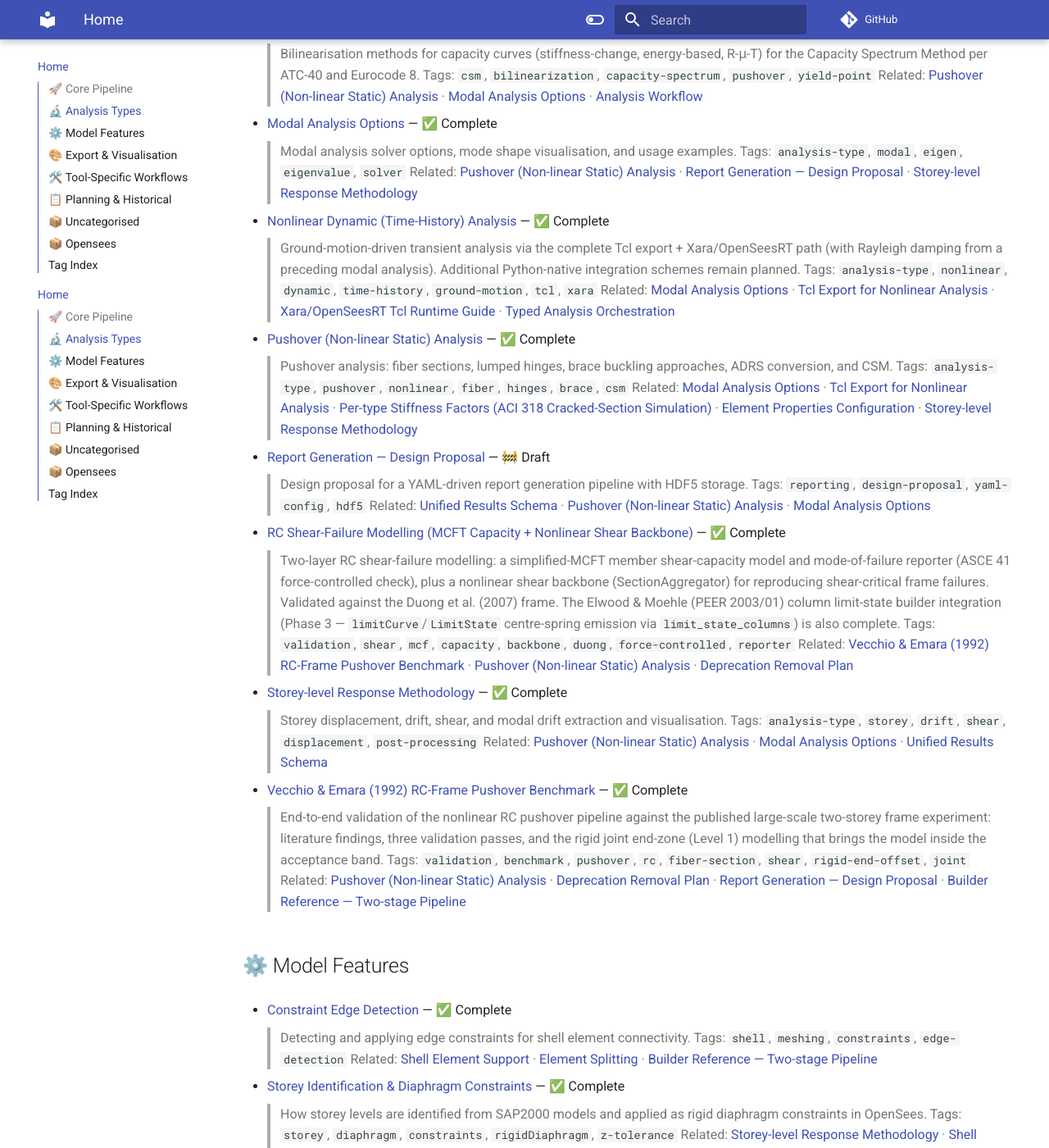
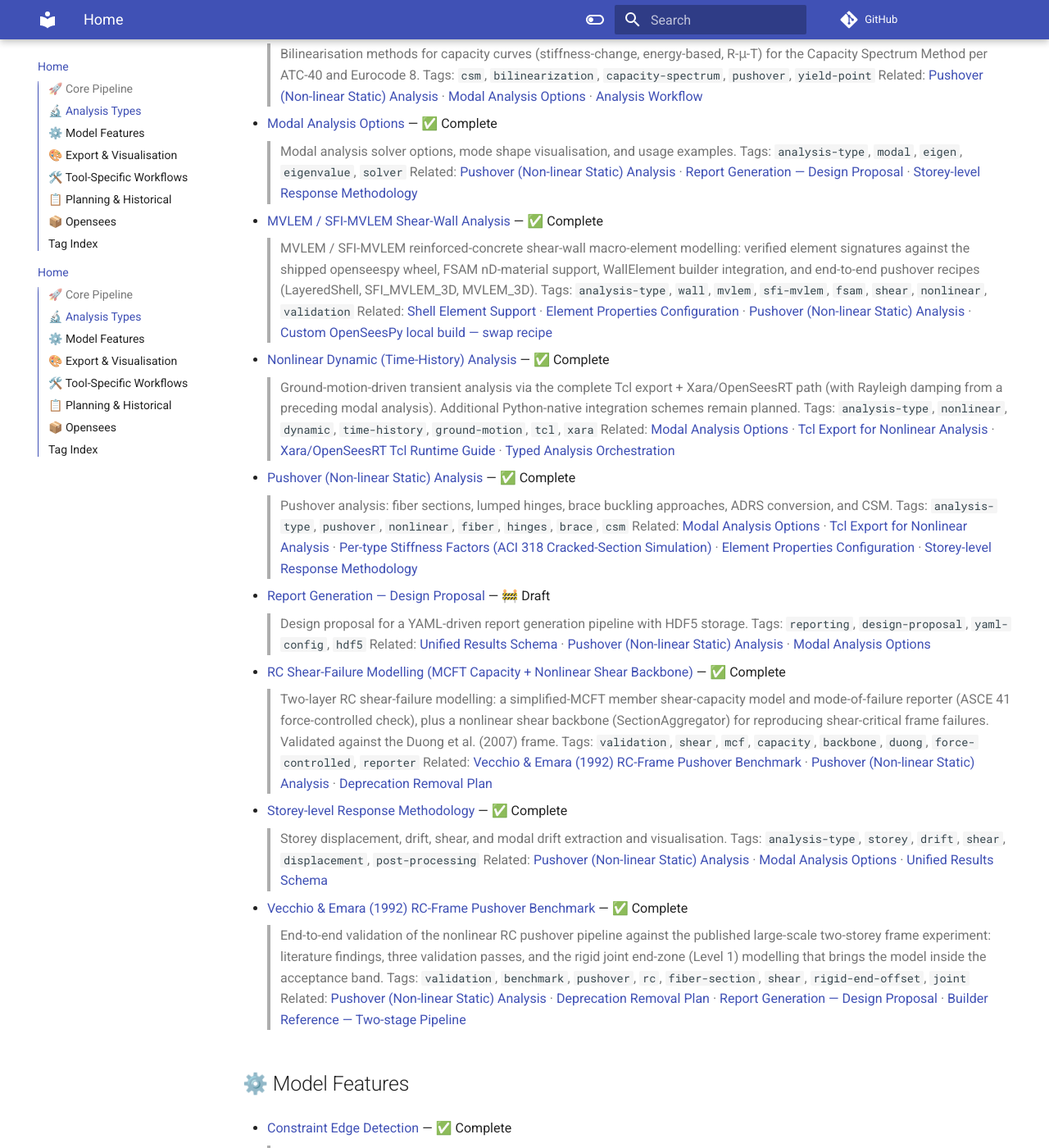
Before and after one commit to boustrephon/fea_toolkit, an MkDocs documentation site: the page built from docs/README.md, in a window 1280 px wide and 1400 px high, scrolled down 1158 px. Shown: the whole window at 82% size. Built offline with MkDocs 1.6.1 and Material for MkDocs 9.7.7, drawn with Linux system fonts in a browser that asks for light colours; comment, search, counter and statistics services are not loaded; some of the changed text lies outside the part shown.

Commit message:
docs(mvlem): add YAML front-matter to the MVLEM wall analysis guide and regenerate the index
The guide gains the standard front-matter block (title, description, status complete, tags, category analysis-types, related) so it is categorized under Analysis Types instead of Uncategorised.

docs/README.md is regenerated via docs/_generate_index.py; the tag index gains the new tags and the guide's status/related metadata is reflected.

```diff
--- a/docs/README.md
+++ b/docs/README.md
@@ -52,6 +52,11 @@ for automated cross-referencing.
   Tags: `analysis-type`, `modal`, `eigen`, `eigenvalue`, `solver`
   Related: [Pushover (Non-linear Static) Analysis](pushover_analysis.md) · [Report Generation — Design Proposal](report_generation.md) · [Storey-level Response Methodology](storey_response.md)
 
+- [MVLEM / SFI-MVLEM Shear-Wall Analysis](mvlem_wall_analysis.md) — ✅ Complete
+  > MVLEM / SFI-MVLEM reinforced-concrete shear-wall macro-element modelling: verified element signatures against the shipped openseespy wheel, FSAM nD-material support, WallElement builder integration, and end-to-end pushover recipes (LayeredShell, SFI_MVLEM_3D, MVLEM_3D).
+  Tags: `analysis-type`, `wall`, `mvlem`, `sfi-mvlem`, `fsam`, `shear`, `nonlinear`, `validation`
+  Related: [Shell Element Support](shell_support.md) · [Element Properties Configuration](element_properties_config.md) · [Pushover (Non-linear Static) Analysis](pushover_analysis.md) · [Custom OpenSeesPy local build — swap recipe](openseespy_local_build.md)
+
 - [Nonlinear Dynamic (Time-History) Analysis](nonlinear_dynamic_analysis.md) — ✅ Complete
   > Ground-motion-driven transient analysis via the complete Tcl export + Xara/OpenSeesRT path (with Rayleigh damping from a preceding modal analysis). Additional Python-native integration schemes remain planned.
   Tags: `analysis-type`, `nonlinear`, `dynamic`, `time-history`, `ground-motion`, `tcl`, `xara`
@@ -68,7 +73,7 @@ for automated cross-referencing.
   Related: [Unified Results Schema](results_schema.md) · [Pushover (Non-linear Static) Analysis](pushover_analysis.md) · [Modal Analysis Options](modal_analysis.md)
 
 - [RC Shear-Failure Modelling (MCFT Capacity + Nonlinear Shear Backbone)](shear_failure_modelling.md) — ✅ Complete
-  > Two-layer RC shear-failure modelling: a simplified-MCFT member shear-capacity model and mode-of-failure reporter (ASCE 41 force-controlled check), plus a nonlinear shear backbone (SectionAggregator) for reproducing shear-critical frame failures. Validated against the Duong et al. (2007) frame. The Elwood & Moehle (PEER 2003/01) column limit-state builder integration (Phase 3 — `limitCurve`/`LimitState` centre-spring emission via `limit_state_columns`) is also complete.
+  > Two-layer RC shear-failure modelling: a simplified-MCFT member shear-capacity model and mode-of-failure reporter (ASCE 41 force-controlled check), plus a nonlinear shear backbone (SectionAggregator) for reproducing shear-critical frame failures. Validated against the Duong et al. (2007) frame.
   Tags: `validation`, `shear`, `mcf`, `capacity`, `backbone`, `duong`, `force-controlled`, `reporter`
   Related: [Vecchio & Emara (1992) RC-Frame Pushover Benchmark](vecchio_emara_benchmark.md) · [Pushover (Non-linear Static) Analysis](pushover_analysis.md) · [Deprecation Removal Plan](deprecation_plan.md)
 
@@ -208,11 +213,6 @@ for automated cross-referencing.
   Related: [Unified Results Schema](results_schema.md) · [Pushover (Non-linear Static) Analysis](pushover_analysis.md) · [Visualisation Toolkit](viewer.md)
 
 
-## 📦 Uncategorised
-
-- [Mvlem Wall Analysis](mvlem_wall_analysis.md)
-
-
 ## 📦 Opensees
 
 - [Custom OpenSeesPy local build — swap recipe](openseespy_local_build.md) — 🚧 Draft
@@ -230,7 +230,7 @@ Tags across all documentation files:
 - **`ai`** — [llm_guide.md](llm_guide.md)
 - **`analysis`** — [analysis.md](analysis.md)
 - **`analysis-builder`** — [builder_reference.md](builder_reference.md), [layered_analysis_workflow.md](layered_analysis_workflow.md)
-- **`analysis-type`** — [modal_analysis.md](modal_analysis.md), [nonlinear_dynamic_analysis.md](nonlinear_dynamic_analysis.md), [pushover_analysis.md](pushover_analysis.md), [storey_response.md](storey_response.md)
+- **`analysis-type`** — [modal_analysis.md](modal_analysis.md), [mvlem_wall_analysis.md](mvlem_wall_analysis.md), [nonlinear_dynamic_analysis.md](nonlinear_dynamic_analysis.md), [pushover_analysis.md](pushover_analysis.md), [storey_response.md](storey_response.md)
 - **`api-reference`** — [llm_guide.md](llm_guide.md)
 - **`architecture`** — [analysis.md](analysis.md), [analysis_builder_migration_plan.md](analysis_builder_migration_plan.md), [builder_reference.md](builder_reference.md), [dev_notes.md](dev_notes.md), [layered_analysis_workflow.md](layered_analysis_workflow.md), [sap_ids_vs_tags.md](sap_ids_vs_tags.md), [workflow.md](workflow.md)
 - **`area-elements`** — [shell_support.md](shell_support.md)
@@ -273,6 +273,7 @@ Tags across all documentation files:
 - **`fiber`** — [element_properties_config.md](element_properties_config.md), [pushover_analysis.md](pushover_analysis.md), [rc_rectangular_section_workflow.md](rc_rectangular_section_workflow.md)
 - **`fiber-section`** — [vecchio_emara_benchmark.md](vecchio_emara_benchmark.md)
 - **`force-controlled`** — [shear_failure_modelling.md](shear_failure_modelling.md)
+- **`fsam`** — [mvlem_wall_analysis.md](mvlem_wall_analysis.md)
 - **`geometry`** — [rhino_export.md](rhino_export.md)
 - **`gravity`** — [xara_gravity_and_solver.md](xara_gravity_and_solver.md)
 - **`ground-motion`** — [nonlinear_dynamic_analysis.md](nonlinear_dynamic_analysis.md)
@@ -299,7 +300,8 @@ Tags across all documentation files:
 - **`migration`** — [analysis_builder_migration_plan.md](analysis_builder_migration_plan.md)
 - **`modal`** — [modal_analysis.md](modal_analysis.md)
 - **`modifiers`** — [stiffness_factors.md](stiffness_factors.md)
-- **`nonlinear`** — [element_properties_config.md](element_properties_config.md), [nonlinear_dynamic_analysis.md](nonlinear_dynamic_analysis.md), [pushover_analysis.md](pushover_analysis.md), [xara_pushover_workflow.md](xara_pushover_workflow.md)
+- **`mvlem`** — [mvlem_wall_analysis.md](mvlem_wall_analysis.md)
+- **`nonlinear`** — [element_properties_config.md](element_properties_config.md), [mvlem_wall_analysis.md](mvlem_wall_analysis.md), [nonlinear_dynamic_analysis.md](nonlinear_dynamic_analysis.md), [pushover_analysis.md](pushover_analysis.md), [xara_pushover_workflow.md](xara_pushover_workflow.md)
 - **`notes`** — [dev_notes.md](dev_notes.md)
 - **`npz`** — [pushover_results_storage_viz.md](pushover_results_storage_viz.md), [results_schema.md](results_schema.md)
 - **`opensees`** — [sap_ids_vs_tags.md](sap_ids_vs_tags.md), [tcl_export.md](tcl_export.md)
@@ -326,7 +328,8 @@ Tags across all documentation files:
 - **`schema`** — [results_schema.md](results_schema.md)
 - **`scripting`** — [tcl_export.md](tcl_export.md)
 - **`sections`** — [rc_rectangular_section_workflow.md](rc_rectangular_section_workflow.md)
-- **`shear`** — [shear_failure_modelling.md](shear_failure_modelling.md), [storey_response.md](storey_response.md), [vecchio_emara_benchmark.md](vecchio_emara_benchmark.md)
+- **`sfi-mvlem`** — [mvlem_wall_analysis.md](mvlem_wall_analysis.md)
+- **`shear`** — [mvlem_wall_analysis.md](mvlem_wall_analysis.md), [shear_failure_modelling.md](shear_failure_modelling.md), [storey_response.md](storey_response.md), [vecchio_emara_benchmark.md](vecchio_emara_benchmark.md)
 - **`shell`** — [constraint_detection.md](constraint_detection.md), [element_properties_config.md](element_properties_config.md), [shell_support.md](shell_support.md)
 - **`si`** — [units_conversion.md](units_conversion.md)
 - **`slabs`** — [element_classification.md](element_classification.md)
@@ -342,10 +345,11 @@ Tags across all documentation files:
 - **`typed-results`** — [analysis.md](analysis.md)
 - **`units`** — [units_conversion.md](units_conversion.md)
 - **`usage`** — [llm_guide.md](llm_guide.md)
-- **`validation`** — [mander_confinement_validation.md](mander_confinement_validation.md), [shear_failure_modelling.md](shear_failure_modelling.md), [vecchio_emara_benchmark.md](vecchio_emara_benchmark.md)
+- **`validation`** — [mander_confinement_validation.md](mander_confinement_validation.md), [mvlem_wall_analysis.md](mvlem_wall_analysis.md), [shear_failure_modelling.md](shear_failure_modelling.md), [vecchio_emara_benchmark.md](vecchio_emara_benchmark.md)
 - **`viewer`** — [viewer.md](viewer.md)
 - **`visualisation`** — [rhino_export.md](rhino_export.md), [viewer.md](viewer.md)
 - **`visualization`** — [pushover_results_storage_viz.md](pushover_results_storage_viz.md)
+- **`wall`** — [mvlem_wall_analysis.md](mvlem_wall_analysis.md)
 - **`walls`** — [element_classification.md](element_classification.md)
 - **`workflow`** — [layered_analysis_workflow.md](layered_analysis_workflow.md), [rc_rectangular_section_workflow.md](rc_rectangular_section_workflow.md), [workflow.md](workflow.md), [xara_pushover_workflow.md](xara_pushover_workflow.md)
 - **`xara`** — [nonlinear_dynamic_analysis.md](nonlinear_dynamic_analysis.md), [tcl_export.md](tcl_export.md), [xara_gravity_and_solver.md](xara_gravity_and_solver.md), [xara_pushover_workflow.md](xara_pushover_workflow.md), [xara_tcl_runtime_guide.md](xara_tcl_runtime_guide.md)
```
Also changed, not shown: docs/mvlem_wall_analysis.md (+17 -0 lines).
